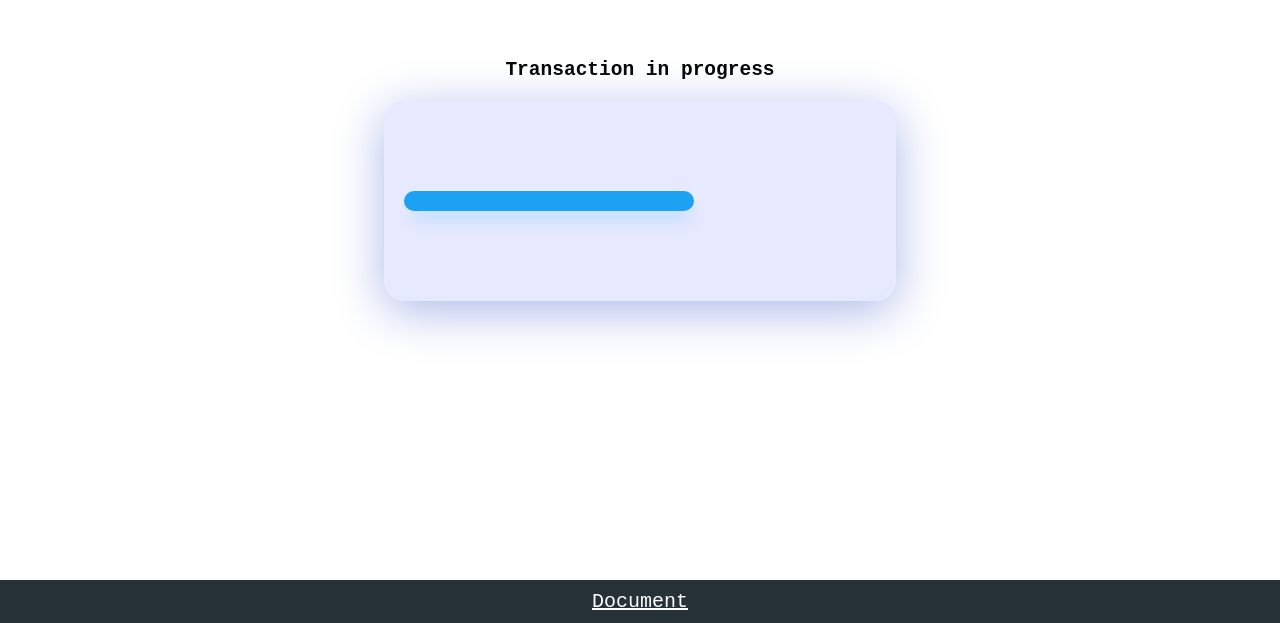
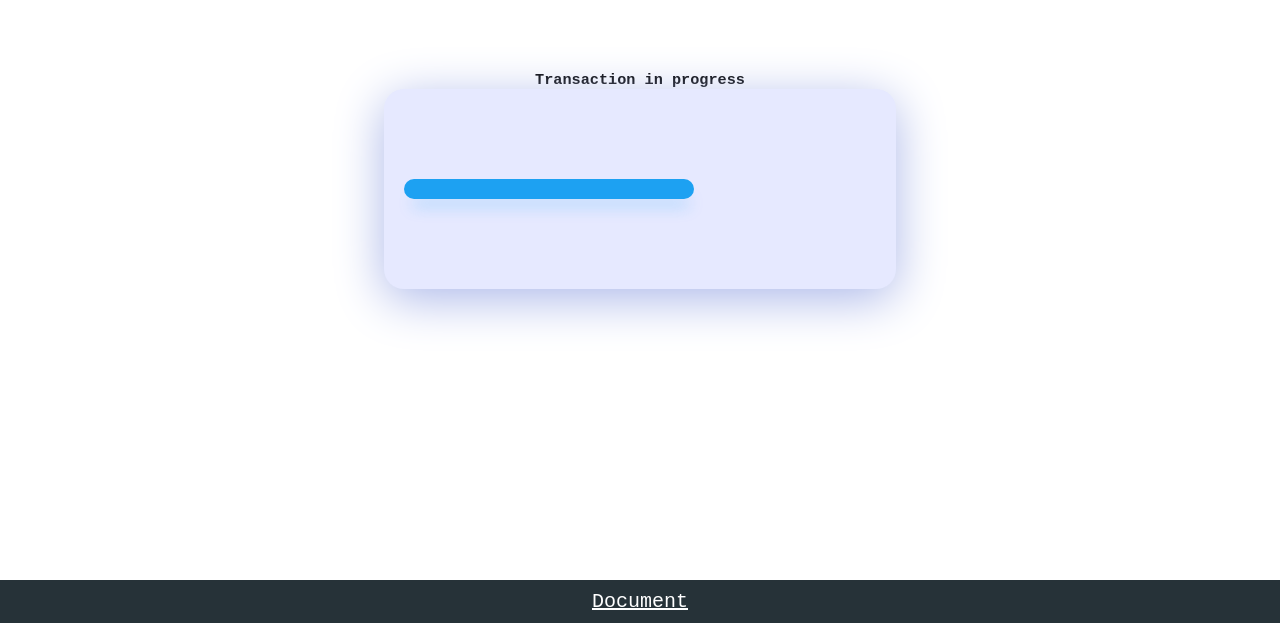
Before and after one commit to Flashfundbeta/progressbars, a plain HTML site: page index.html in a window 1280 px wide. Shown: the part 220-843 px from the top of the page. Drawn offline with Linux system fonts and the light colour scheme.

Commit message:
Update index.html

```diff
--- a/index.html
+++ b/index.html
@@ -10,7 +10,7 @@
 <!-- partial:index.partial.html -->
 <!-- add with javascript -->
 <div class="container">
-  <h2>Transaction in progress</h2>
+  <h3>Transaction in progress</h3>
   <div class="progress"></div>
 </div>
 <!-- read document -->
```
